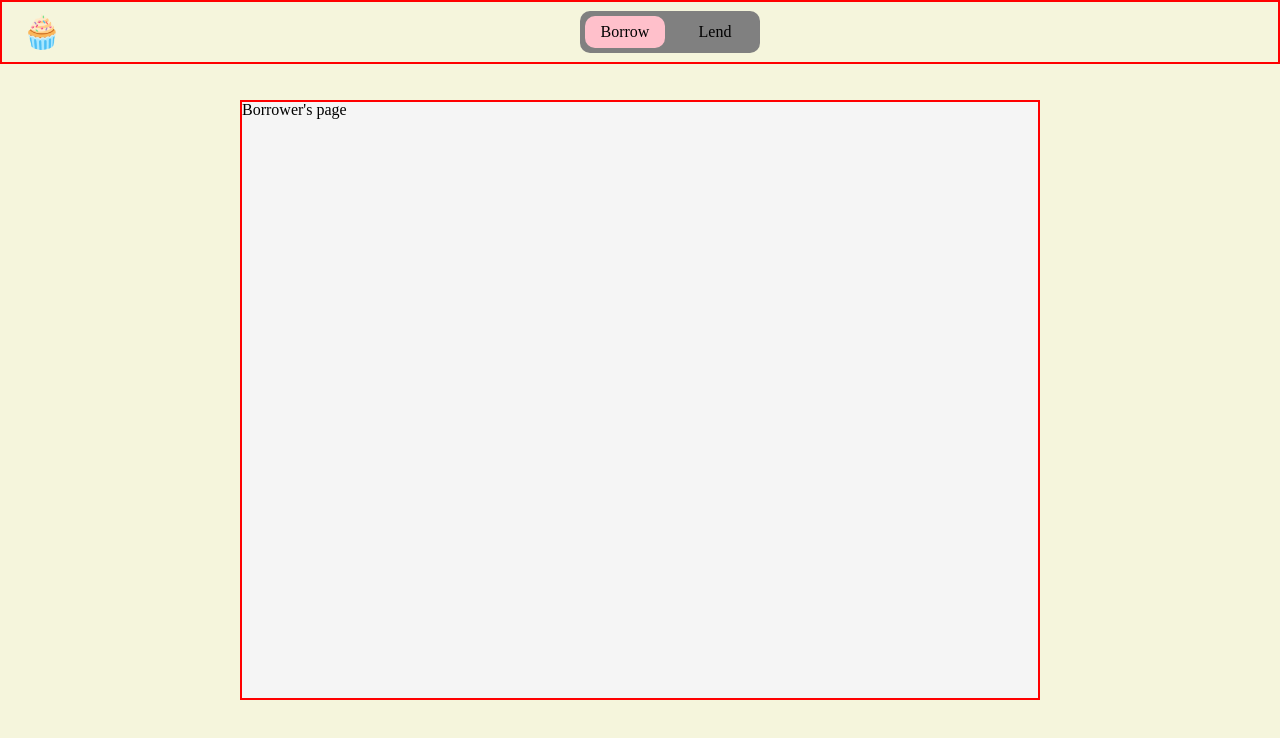
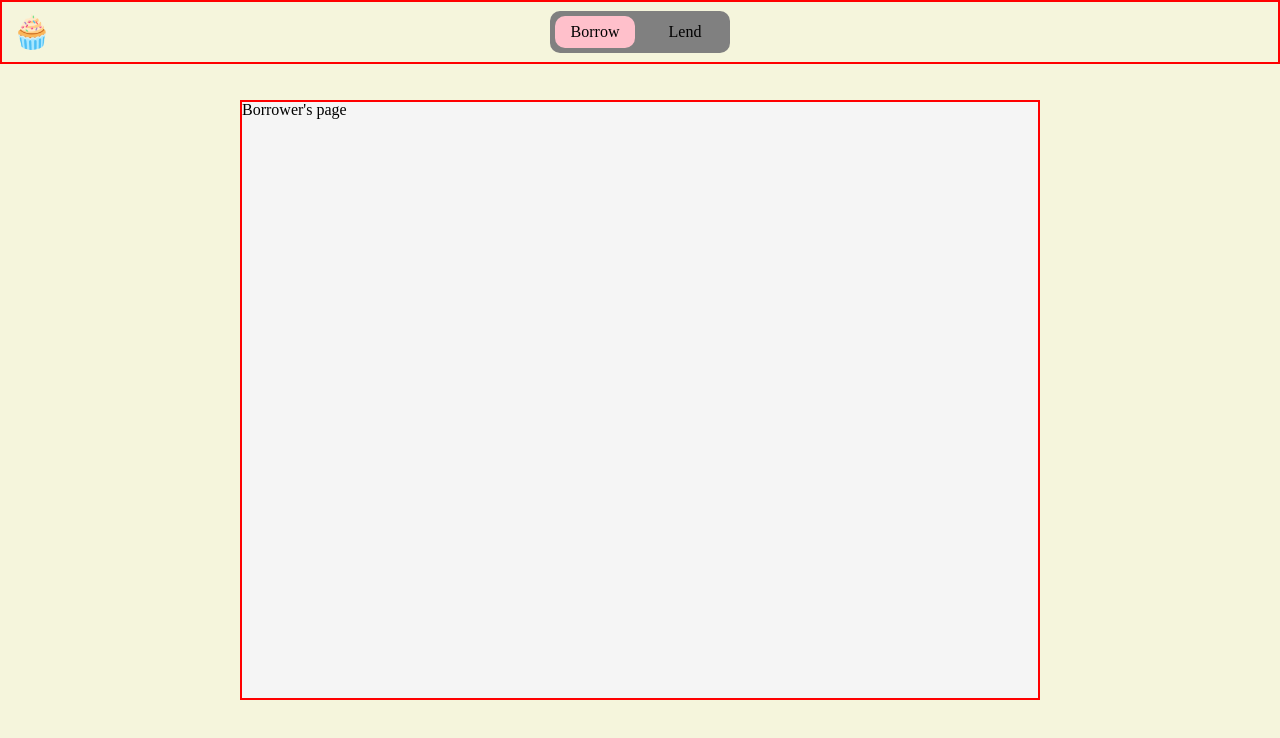
Before and after one commit to planethoon/cupcake-lending-client, a React (Create React App) app: page /borrow in a window 1280 px wide. Shown: the top 738 px of the page. Built offline with nearby package versions, Linux system fonts and the light colour scheme.

Commit message:
Fix Navbar

```diff
--- a/src/components/OuterHeader.js
+++ b/src/components/OuterHeader.js
@@ -4,22 +4,29 @@ import styled from "styled-components";
 import FlexCenter from "./common/FlexCenter";
 import StyledLink from "./common/StyledLink";
 
-const Wrapper = styled(FlexCenter)`
+const Wrapper = styled.div`
   position: absolute;
   top: 0;
   width: 100%;
   height: 64px;
-  justify-content: space-between;
 
   border: 2px solid red;
 `;
 
 const Icon = styled(FlexCenter)`
+  position: absolute;
+  top: 50%;
+  left: 10px;
+  transform: translate(-50%, -50%);
   margin-left: 20px;
   font-size: 32px;
 `;
 
 const NavBtns = styled(FlexCenter)`
+  position: absolute;
+  top: 50%;
+  left: 50%;
+  transform: translate(-50%, -50%);
   background-color: grey;
   width: 180px;
   height: 42px;
```
